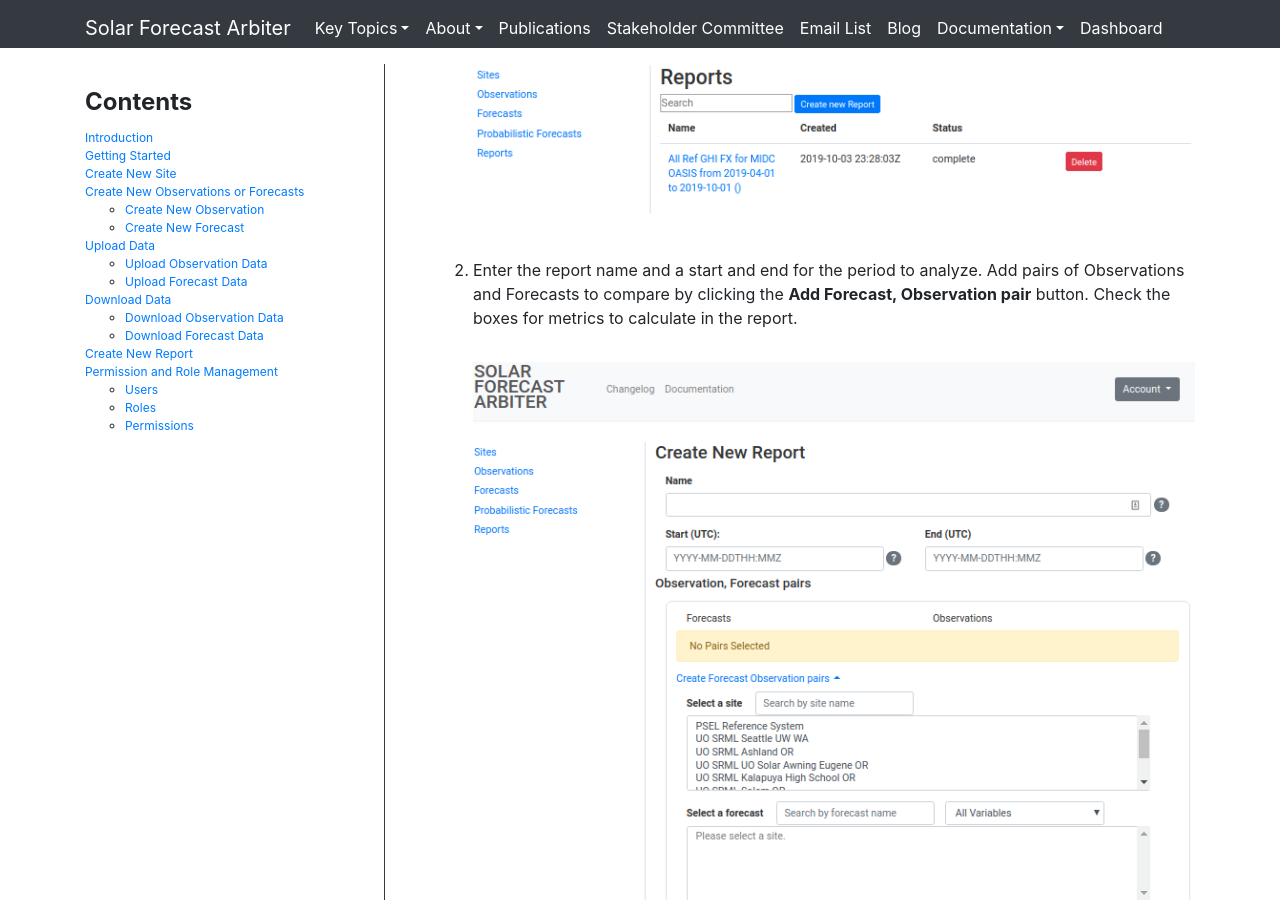
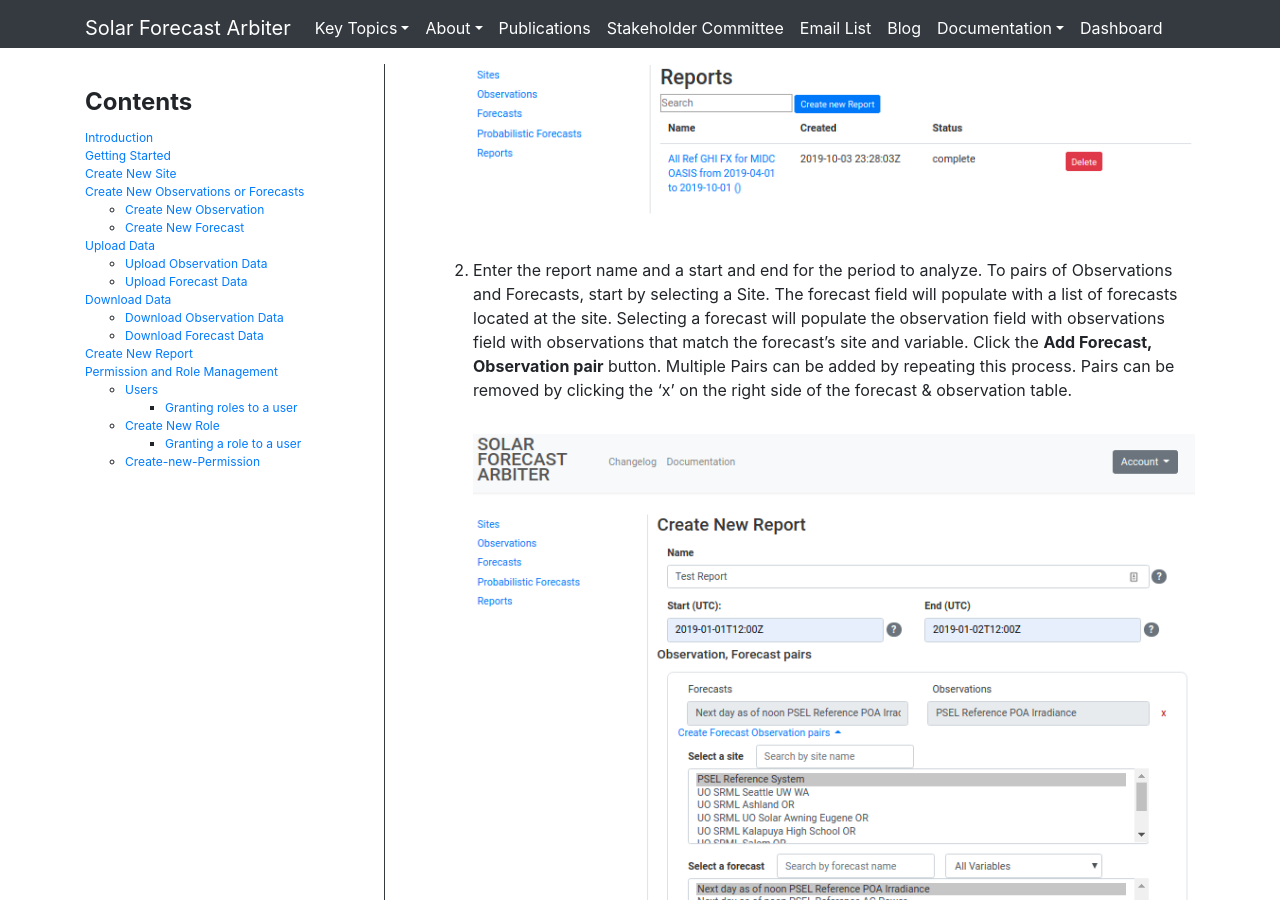
Before and after one commit to SolarArbiter/SolarArbiter.github.io, a Jekyll site: the page built from dashboard_documentation.md, in a window 1280 px wide and 900 px high, scrolled down 15326 px. Built offline with Jekyll 4.4.1, drawn with Linux system fonts in a browser that asks for light colours; comment, search, counter and statistics services are not loaded; our own code applies the rules of GitHub Pages for plain Markdown files; some of the changed text lies outside the part shown.

Commit message:
updates to permissionsy-stuff

```diff
--- a/_includes/dashboard_sidebar.html
+++ b/_includes/dashboard_sidebar.html
@@ -25,8 +25,15 @@
   <li><a href="#permissionrole-management">Permission and Role Management</a></li>
     <ul>
       <li><a href="#users">Users</a></li>
-      <li><a href="#roles">Roles</a></li>
-      <li><a href="#permissions">Permissions</a></li>
+        <ul>
+            <li><a href="#granting-roles-to-a-user">Granting roles to a user</a></li>
+        </ul>
+      <li><a href="#create-new-role">Create New Role</a></li>
+        <ul>
+            <li><a href="#granting-a-role-to-a-user">Granting a role to a user</a></li>
+        </ul>
+
+      <li><a href="#create-new-permission">Create-new-Permission</a></li>
     </ul>
 </ul>
 </div>
--- a/dashboard_documentation.md
+++ b/dashboard_documentation.md
@@ -208,9 +208,13 @@
     <img class="my-3" src="/images/reports.png"/>
 
 2.  Enter the report name and a start and end for the period to analyze.
-    Add pairs of Observations and Forecasts to compare by clicking the
-    **Add Forecast, Observation pair** button. Check the boxes for
-    metrics to calculate in the report.
+    To pairs of Observations and Forecasts, start by selecting a Site. The forecast
+    field will populate with a list of forecasts located at the site. Selecting a
+    forecast will populate the observation field with observations field with
+    observations that match the forecast's site and variable. Click the
+    **Add Forecast, Observation pair** button. Multiple Pairs can be added by repeating
+    this process. Pairs can be removed by clicking the 'x' on the right side of the
+    forecast & observation table.
 
      <img class="my-3" src="/images/report_form.png"/>
 
@@ -240,31 +244,75 @@
 
 ### Users
 {: .anchor}
--   The Users tab will list the Users you have access to administer or view.
+
+Unlike other types of data, *Users* are only created through the signup process
+outlined in <a href="#getting-started">getting started</a>.
+
+-   The *Users* tab will list the users you have access to administer or view.
 	<img class="my-3" src="/images/users.png"/>
 
 
 -	Clicking on an individual user will list information about the user and their
-    roles.
+    roles. Roles may be revoked from the user by clicking the *Remove* link on the
+    far right of each row of the listing.
     <img class="my-3" src="/images/user.png"/>
 
 
-### Roles
+#### Granting roles to a user
 {: .anchor}
--	The Roles tab will list all of the Roles you have access to administer or view.
+-    The *Add Roles* button will display a list of roles that are not already granted
+    to the user. Roles are granted to the user by clicking the checkboxes of the roles
+    to grant and clicking *Submit*. Roles can also be granted from the *Roles* section
+    of the admin menu.
+    <img class="my-3" src="/images/user.png"/>
+
+
+### Create New Role
+{: .anchor}
+
+1.  Navigate to the roles listing with the *Roles* tab of the admin menu. This page
+    will list all of the Roles you have access to administer or view.
     <img class="my-3" src="/images/roles.png"/>
 
--	Clicking on an individual Role will list information about it and the permissions
-    associated with it.
+2.  Click the *Create new Role* button. You will be prompted for a name and description
+    of the role and a list of permissions the role should have. Check the boxes next
+    to each permission that the role should grant and click submit.
+    <img class="my-3" src="/images/role_form.png"/>
+
+-   *Created Role pages*
+
+	Clicking on an individual Role will list information about it and the permissions
+    associated with it. Use the tabs below the metadata section to switch between the
+    list of permissions on the role and a list of users the role has been granted to.
+
+    *Role permissions listing*
     <img class="my-3" src="/images/role.png"/>
+    *Role users listing*
+    <img class="my-3" src="/images/role_users.png"/>
 
+#### Granting a role to a user
+{: .anchor}
+-   The 'Grant Role' button will display a form for sharing roles with a single user
+    at a time. Enter the user's uer ID and click submit to share the role.
+    <img class="my-3" src="/images/role_grant.png"/>
 
-### Permissions
+### Create New Permission
 {: .anchor}
--	The Permissions tab will list all of the Permissions you have access to administer
-    or view.
+1.	Navigate to the Permissions listing with the *Permissiosn* tab of the admin menu.
+    This page will list all of the Permissions you have access to administer or view.
     <img class="my-3" src="/images/permissions.png"/>
 
--	Clicking on an individual Permission will list information about it and the objects
+2.  Click on the data type you would like to create a permission for in the "Create new
+    Permission" box. You will be prompted for a description of the permission, the
+    action the permission allows and a list of objects. Click the checkboxes for each
+    object that the permission should allow its action on. Selecting *Applies to all*
+    will cause the permission to affect all current and future objects of the
+    permission's type.
+
+    *Permission form for observation permsission*
+    <img src="/images/permission_form.png"/>
+
+-	*Created Permission pages*
+    Clicking on an individual Permission will list information about it and the objects
     it applies to.
     <img class="my-3" src="/images/permission.png"/>
```
Also changed, not shown: dataaccessworkflow.md (+3 -4 lines), images/permission.png, images/permission_form.png (added), images/permission_objects.png (added), images/permissions.png, images/report_form.png, images/role.png, images/role_form.png (added), images/role_grant.png (added), images/role_users.png (added), images/roles.png, images/user.png, images/user_roles.png (added), images/users.png.
